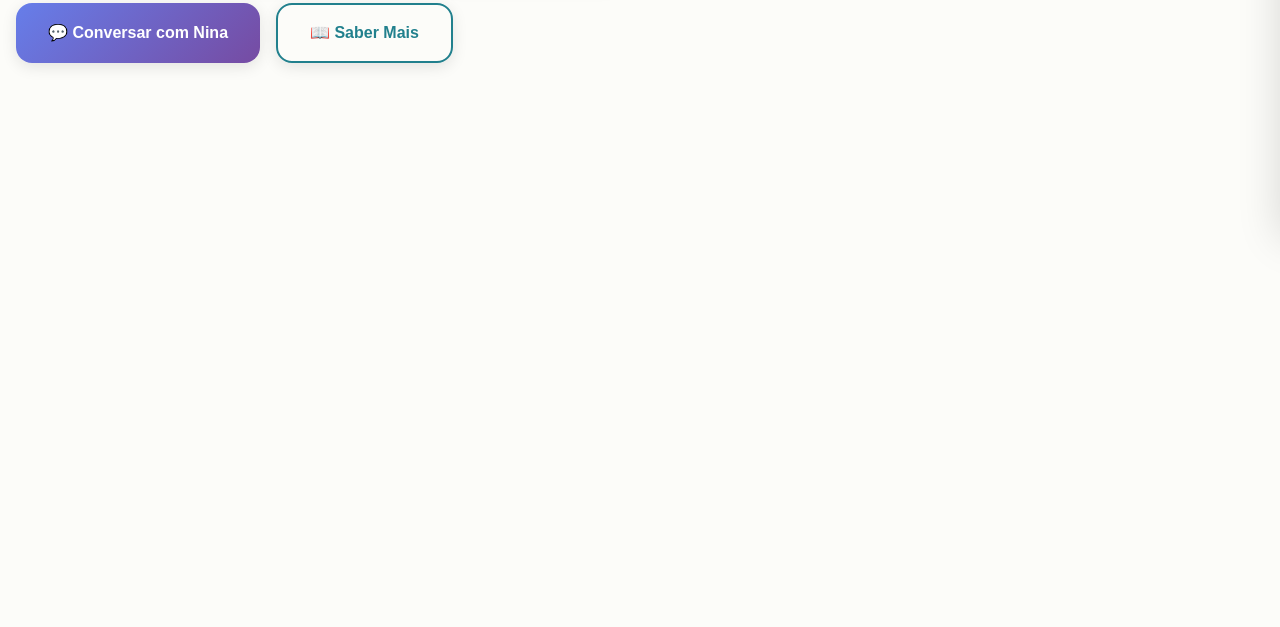
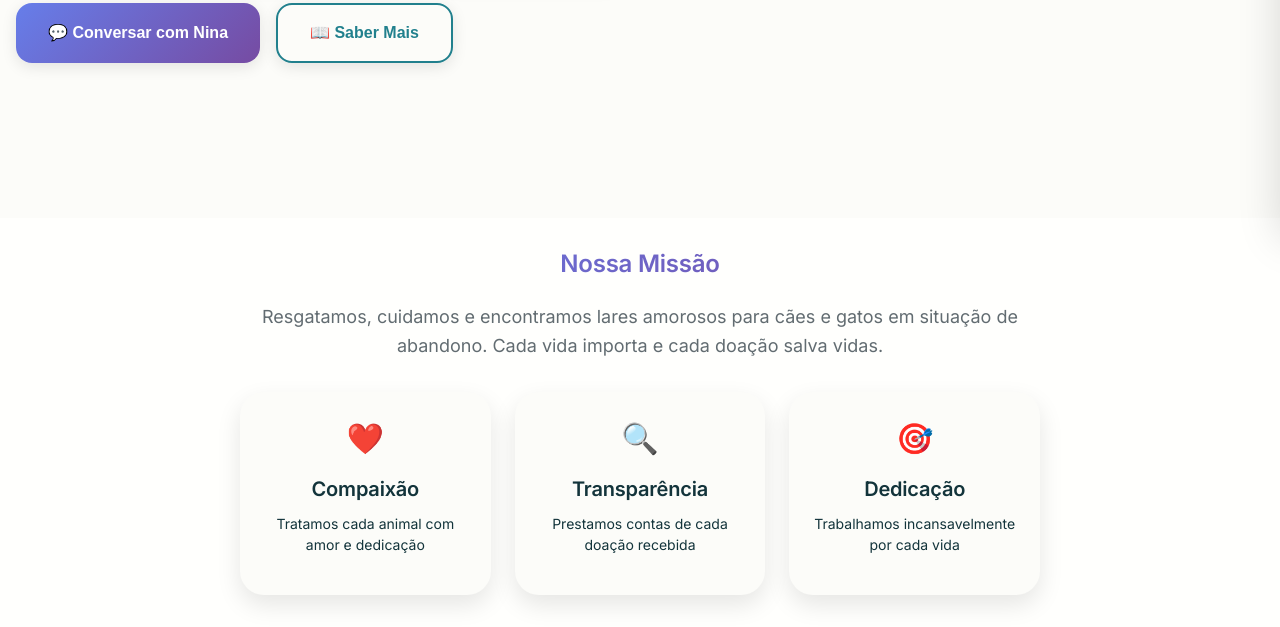
Before and after one commit to Feliipevasconcellos/contato-inteligente, a plain HTML site: page index.html in a window 1280 px wide. Shown: the part 582-1209 px from the top of the page. Before the commit the page ends 800 px from the top, so only its background shows below. Drawn offline with Linux system fonts and the light colour scheme; a web font is replaced by a local one.

Commit message:
Inserção da sessão Nossa Missão e estilização

```diff
--- a/index.html
+++ b/index.html
@@ -225,7 +225,37 @@
             </div>
         </section>
 
-        <script src="app.js"></script>
+        <!-- Mission Section -->
+        <section class="mission-section" id="missionSection">
+            <div class="container">
+                <div class="mission-content">
+                    <h2 data-translate="our_mission">Nossa Missão</h2>
+                    <p>Resgatamos, cuidamos e encontramos lares amorosos para cães e gatos em situação de abandono. Cada
+                        vida importa e cada doação salva vidas.</p>
+                    <div class="values-grid">
+                        <div class="value-card">
+                            <span class="value-icon">❤️</span>
+                            <h3>Compaixão</h3>
+                            <p>Tratamos cada animal com amor e dedicação</p>
+                        </div>
+                        <div class="value-card">
+                            <span class="value-icon">🔍</span>
+                            <h3>Transparência</h3>
+                            <p>Prestamos contas de cada doação recebida</p>
+                        </div>
+                        <div class="value-card">
+                            <span class="value-icon">🎯</span>
+                            <h3>Dedicação</h3>
+                            <p>Trabalhamos incansavelmente por cada vida</p>
+                        </div>
+                    </div>
+                </div>
+            </div>
+        </section>
+    </main>
+
+
+    <script src="app.js"></script>
 </body>
 
 </html>
--- a/style.css
+++ b/style.css
@@ -1489,3 +1489,95 @@ body {
     display: block;
     margin-bottom: var(--space-4);
 }
+
+/* Mission Section */
+.mission-section {
+    padding: var(--space-32) 0;
+    background: var(--color-surface);
+}
+
+.mission-content {
+    text-align: center;
+    max-width: 800px;
+    margin: 0 auto;
+}
+
+.mission-content h2 {
+    font-size: var(--font-size-3xl);
+    margin-bottom: var(--space-24);
+    background: var(--gradient-primary);
+    -webkit-background-clip: text;
+    -webkit-text-fill-color: transparent;
+    background-clip: text;
+}
+
+.mission-content>p {
+    font-size: var(--font-size-xl);
+    color: var(--color-text-secondary);
+    margin-bottom: var(--space-32);
+    line-height: 1.6;
+}
+
+.values-grid {
+    display: grid;
+    grid-template-columns: repeat(auto-fit, minmax(250px, 1fr));
+    gap: var(--space-24);
+}
+
+.value-card {
+    background: var(--color-background);
+    padding: var(--space-24);
+    border-radius: var(--border-radius-lg);
+    box-shadow: var(--shadow-card);
+    transition: var(--transition-smooth);
+}
+
+.value-card:hover {
+    transform: translateY(-4px);
+    box-shadow: var(--shadow-float);
+}
+
+.value-icon {
+    font-size: var(--font-size-4xl);
+    margin-bottom: var(--space-16);
+    display: block;
+}
+
+.value-card h3 {
+    margin-bottom: var(--space-12);
+    color: var(--color-text);
+}
+
+/* Loading Overlay */
+.loading-overlay {
+    position: fixed;
+    top: 0;
+    left: 0;
+    right: 0;
+    bottom: 0;
+    background: rgba(0, 0, 0, 0.8);
+    backdrop-filter: blur(10px);
+    display: none;
+    align-items: center;
+    justify-content: center;
+    z-index: 2000;
+}
+
+.loading-overlay.active {
+    display: flex;
+}
+
+.loading-spinner {
+    text-align: center;
+    color: white;
+}
+
+.spinner {
+    width: 50px;
+    height: 50px;
+    border: 4px solid rgba(255, 255, 255, 0.3);
+    border-top: 4px solid white;
+    border-radius: 50%;
+    animation: spin 1s linear infinite;
+    margin: 0 auto var(--space-16);
+}
```
